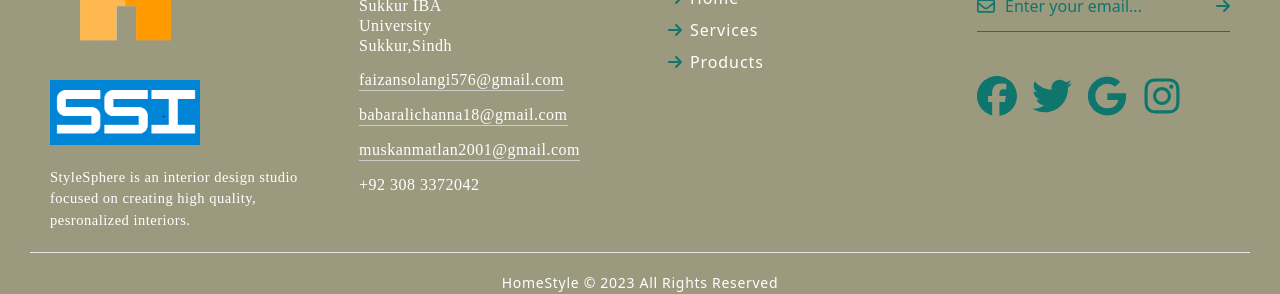
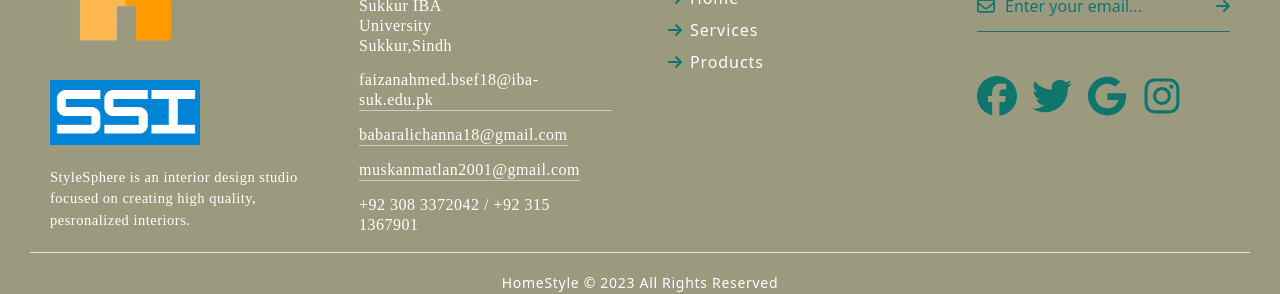
Before and after one commit to faizansolangi/StyleSphere-Web-Project, a React (Create React App) app: page / in a window 1280 px wide. Shown: the part 2934-3228 px from the top of the page. Built offline with nearby package versions, Linux system fonts and the light colour scheme.

Commit message:
"second commit by faizan"

```diff
--- a/src/common/components/Footer.js
+++ b/src/common/components/Footer.js
@@ -53,7 +53,7 @@ const Footer = () => {
             Sukkur,Sindh
           </p>
           <p className="w-fit font-[Poppins] text-[1rem] tracking-[0.5px] font-normal leading-5 border-b border-[#ccc]  cursor-pointer my-[14px] mx-[0px]">
-            faizansolangi576@gmail.com
+            faizanahmed.bsef18@iba-suk.edu.pk
           </p>
           <p className="w-fit font-[Poppins] text-[1rem] tracking-[0.5px] font-normal leading-5 border-b border-[#ccc]  cursor-pointer my-[14px] mx-[0px]">
             babaralichanna18@gmail.com
@@ -62,7 +62,7 @@ const Footer = () => {
             muskanmatlan2001@gmail.com
           </p>
           <p className="cursor-pointer font-[Poppins] text-[1rem] tracking-[0.5px] font-normal leading-5">
-            +92 308 3372042
+            +92 308 3372042 / +92 315 1367901
           </p>
         </div>
         <div className="col px-[20px] pt-[20px] md:pt-[40px] ">
```
